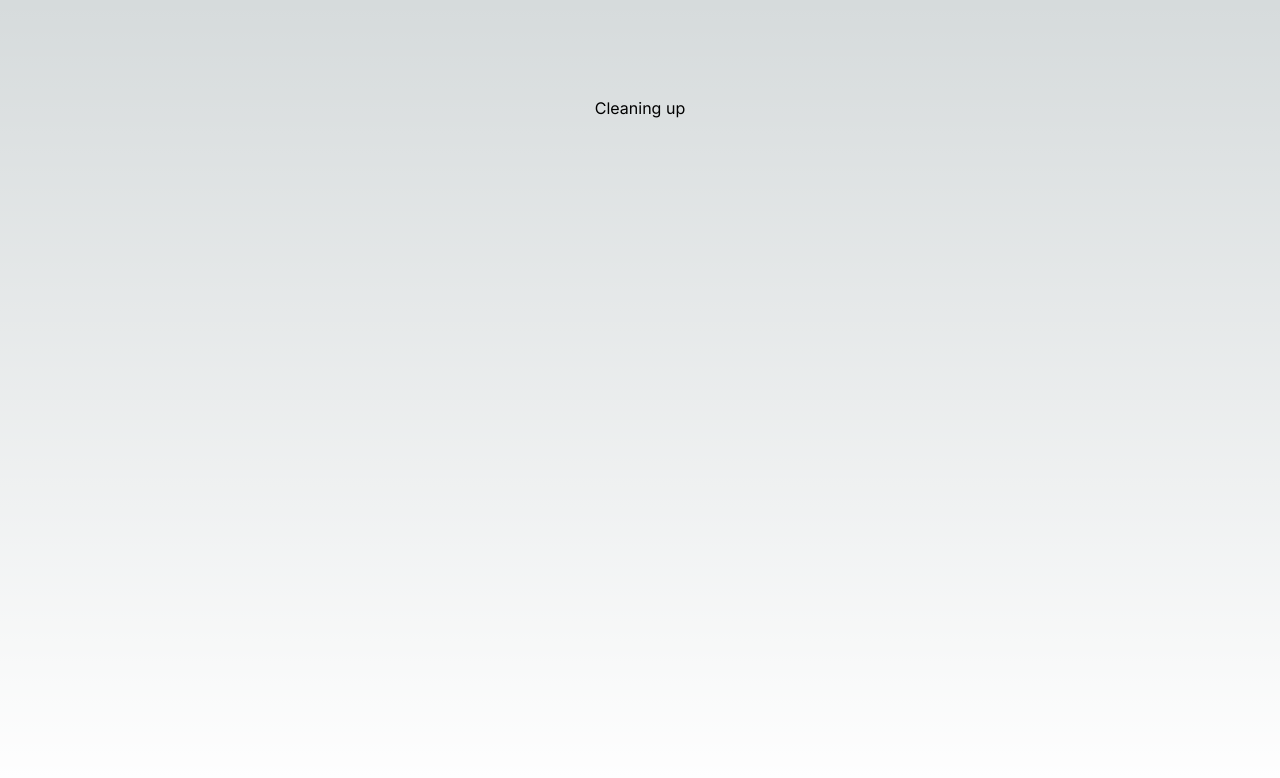
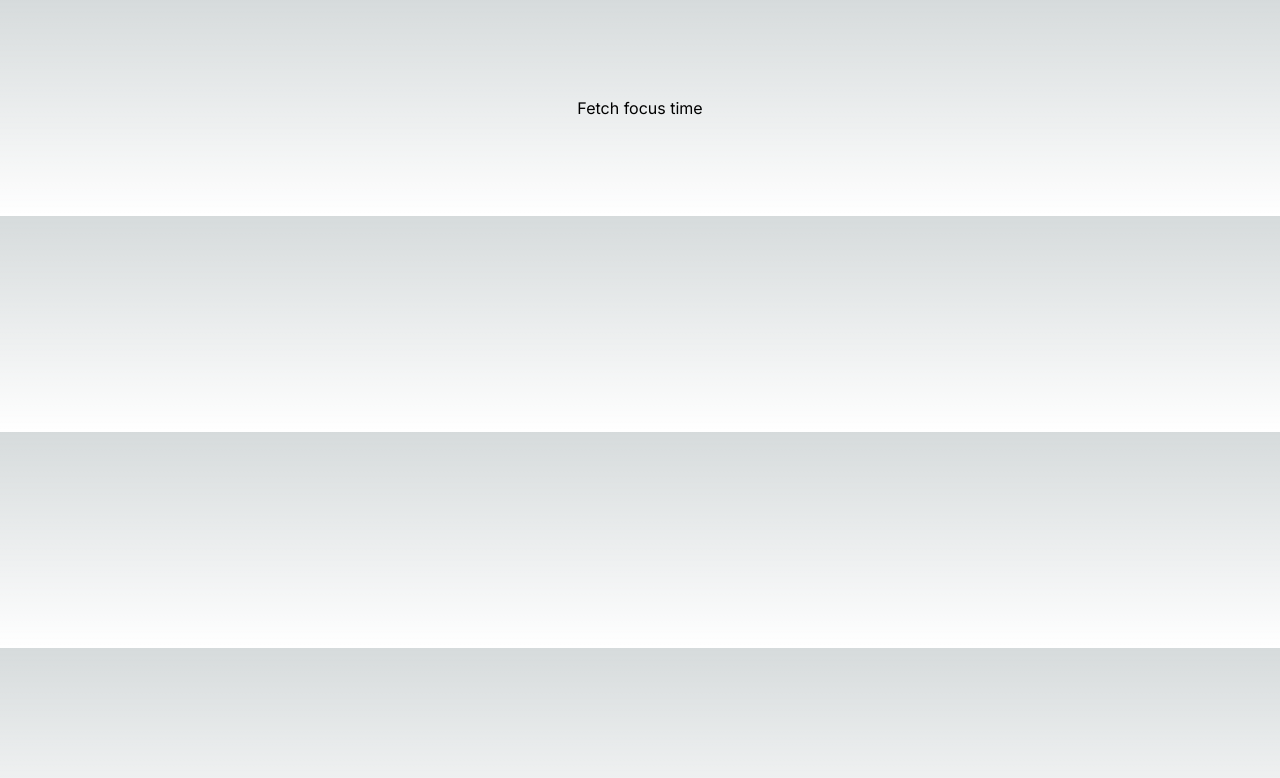
Before and after one commit to farhaannishtar/Focus-Logger, a Next.js app: page / in a window 1280 px wide. Shown: the top 778 px of the page. Built offline with nearby package versions, Linux system fonts and the light colour scheme.

Commit message:
feat: create fetchDailyFocusTime function to render focusTime state

```diff
--- a/src/app/page.tsx
+++ b/src/app/page.tsx
@@ -1,8 +1,23 @@
+"use client"
+import { useState } from "react";
 
 export default function Home() {
+  const [focusTime, setFocusTime] = useState(0);
+
+  const fetchDailyFocusTime = (e: any) => {
+    e.preventDefault;
+    setFocusTime(4)
+  }
+
   return (
-    <main className="flex min-h-screen flex-col items-center justify-between p-24">
-      Cleaning up
+    <main className="flex flex-col items-center justify-between p-24">
+      <button
+        onClick={fetchDailyFocusTime}>
+        Fetch focus time
+      </button>
+      {
+        focusTime === 0 ? <div></div> : <div>{focusTime} hours focused past 24 hours</div>
+      }
     </main>
   )
 }
```
